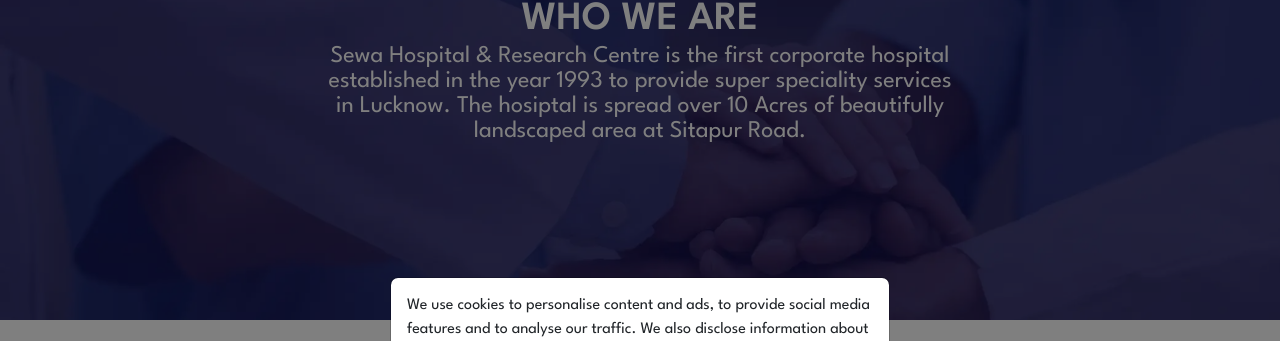
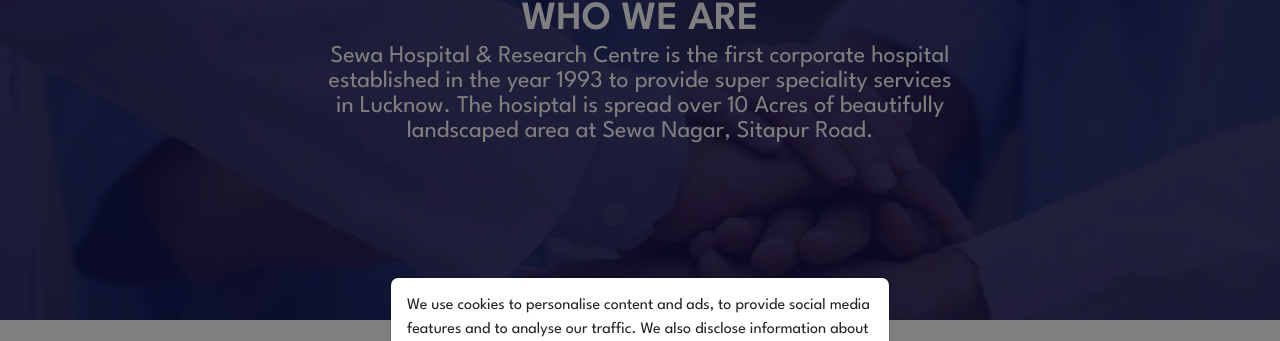
Before and after one commit to Borapolyclinic/sewahospital, a PHP site: page /who-we-are.php in a window 1280 px wide. Shown: the part 278-619 px from the top of the page. Run offline with PHP 8.4, Linux system fonts and the light colour scheme; data that the repository does not hold is empty; some web fonts are replaced.

Commit message:
modified:   components/who-we-are/section-1.php modified:   components/who-we-are/section-banner.php

```diff
--- a/components/who-we-are/section-1.php
+++ b/components/who-we-are/section-1.php
@@ -23,9 +23,11 @@
             </p>
 
             <p>We, at Sewa Hospital & Research Centre provide free consultation to patients in our Weekly Free Clinics
-                and also free consultations to financially challenged patients on every Wednesday. The Hospital is
+                and also free consultations to economically challenged patients on every Wednesday. The Hospital is
                 recognized by Central Government Health Services and many other departments to enable their employees to
-                avail medical facilities of International Standards.</p>
+                avail medical facilities of International Standards. We deliver comprehensive care in over 10+
+                specialities. Adopting a service-oriented delivery model, Sewa Hospital & Research Centre provides
+                cost-effective medical care, with an uncompromising commitment to its core purpose</p>
         </div>
 
         <div class="col-md-6 who-we-are-section-1-img-grid order-lg-1 order-0">
--- a/components/who-we-are/section-banner.php
+++ b/components/who-we-are/section-banner.php
@@ -2,6 +2,7 @@
     <h1>WHO WE ARE</h1>
     <p class="col-md-6">Sewa Hospital & Research Centre is the first corporate hospital established in the year 1993 to
         provide super
-        speciality services in Lucknow. The hosiptal is spread over 10 Acres of beautifully landscaped area at Sitapur
+        speciality services in Lucknow. The hosiptal is spread over 10 Acres of beautifully landscaped area at Sewa
+        Nagar, Sitapur
         Road.</p>
 </div>
```
